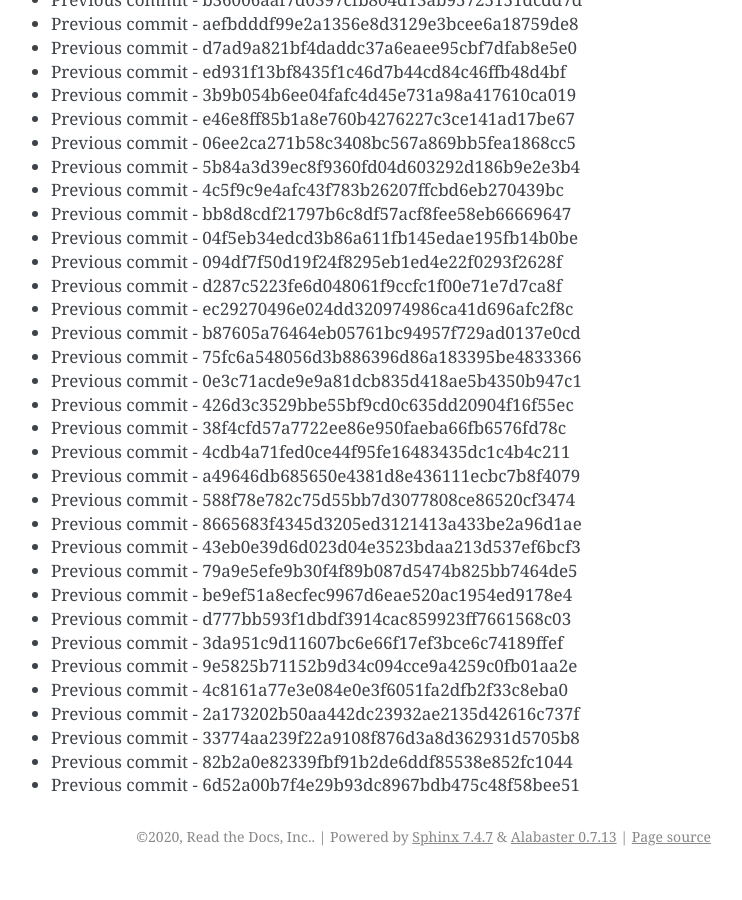
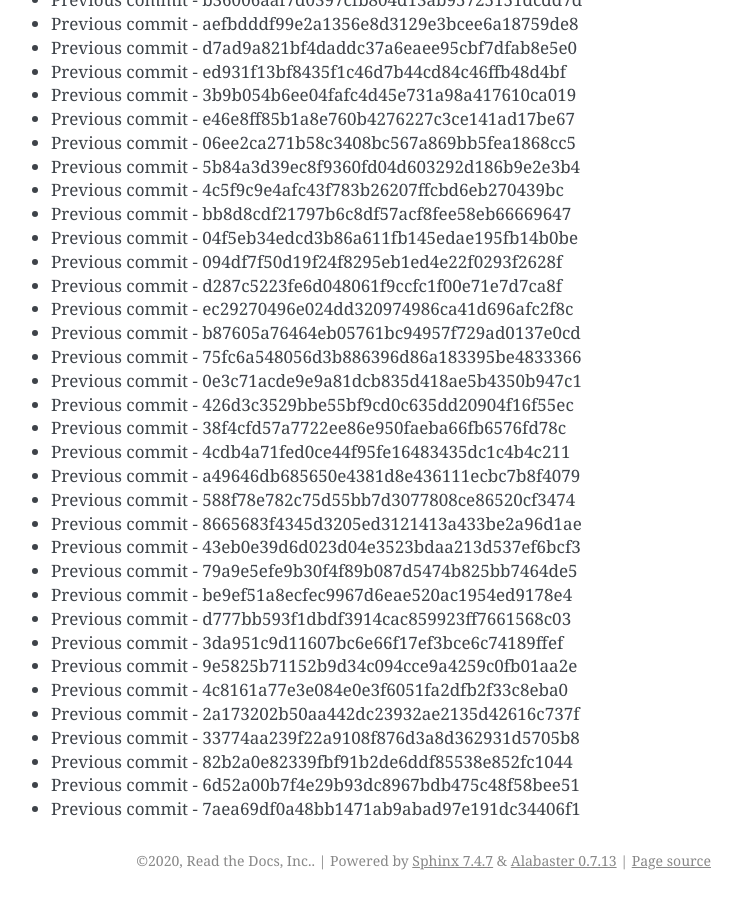
Before and after one commit to readthedocs/rtd-git-stresstest, a Sphinx documentation site: the page built from docs/updates.rst, in a window 1280 px wide and 900 px high, scrolled down 32805 px. Shown: the whole window, without its empty margins (399-1141 px from the left). Built offline with Sphinx 7.4.7, drawn with Linux system fonts in a browser that asks for light colours; before the commit the page ends 33681 px from its top, so only the background shows below that.

Commit message:
Generating commit from previous: 7aea69df0a48bb1471ab9abad97e191dc34406f1

```diff
--- a/docs/updates.rst
+++ b/docs/updates.rst
@@ -1410,3 +1410,4 @@ It can be tested for any performance characteristics.
 * Previous commit - 33774aa239f22a9108f876d3a8d362931d5705b8
 * Previous commit - 82b2a0e82339fbf91b2de6ddf85538e852fc1044
 * Previous commit - 6d52a00b7f4e29b93dc8967bdb475c48f58bee51
+* Previous commit - 7aea69df0a48bb1471ab9abad97e191dc34406f1
```
